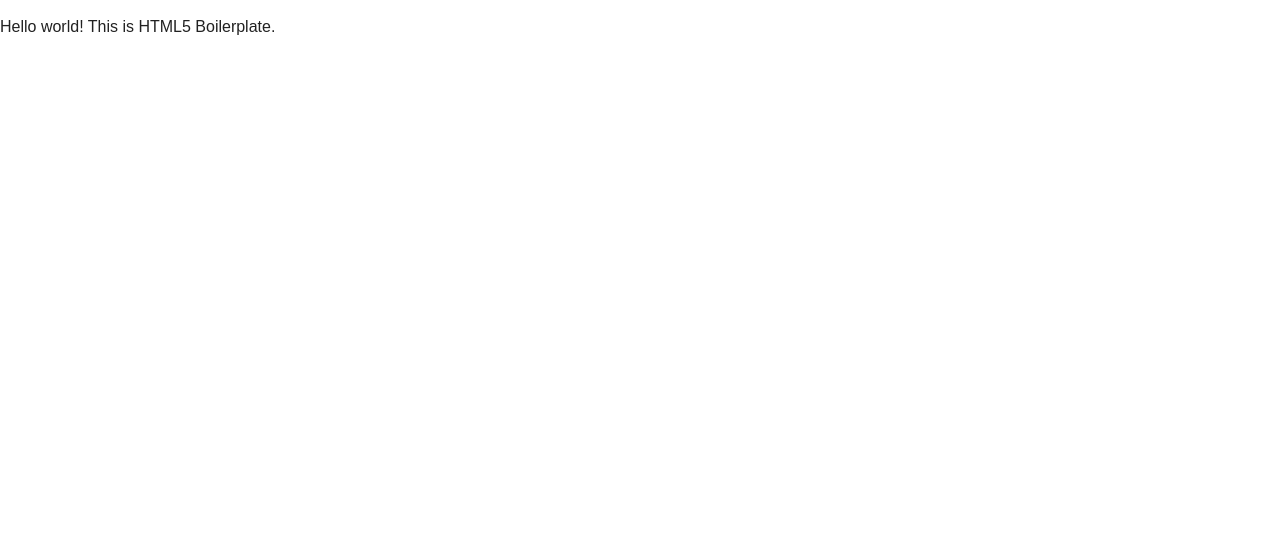
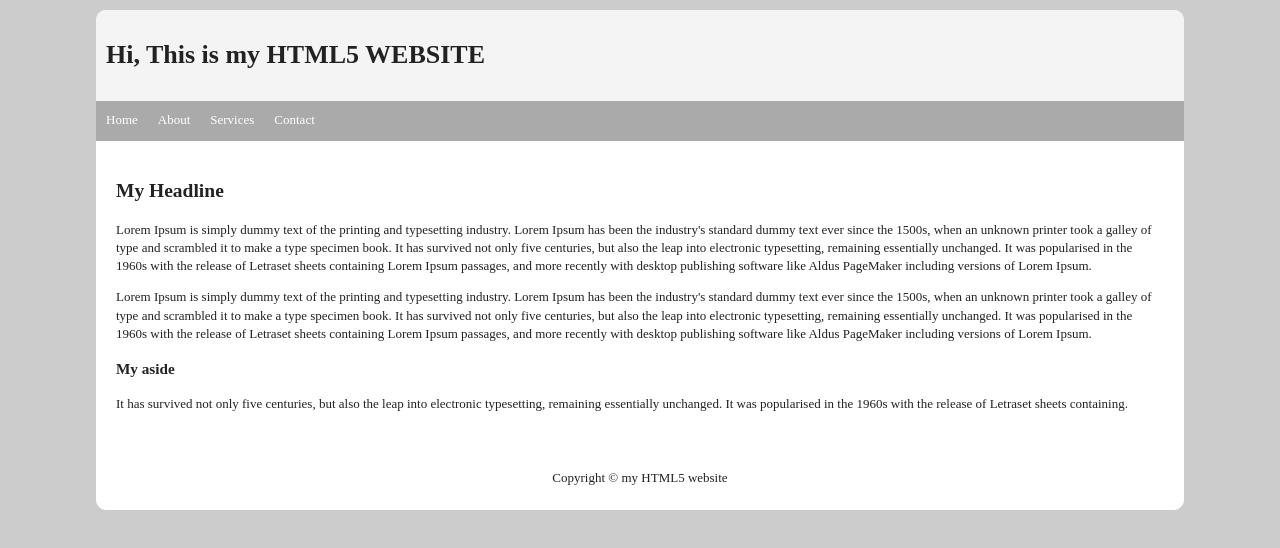
Before and after one commit to RuijieZ/Html5-starter, a plain HTML site: page index.html in a window 1280 px wide. Drawn offline with nearby package versions, Linux system fonts and the light colour scheme.

Commit message:
add header nav main footer. Add some style to header and main part.

```diff
--- a/css/main.css
+++ b/css/main.css
@@ -56,18 +56,76 @@
    Author's custom styles
    ========================================================================== */
 
+/* First thing we do is to add some styling to the body. Usually we first do three things
+    1. Define the font using font-family
+    2. Define the font size using font-size
+    3. Give it a background color using background. #ccc means grey.
+*/
 
+body {
+    font-family: aria;
+    font-size: 13px;
+    background: #ccc;
+}
 
+/*
+   The boiler plate does not take the margin away for the ul(unordered lists). We want to get rid of them now.
+*/
 
+ul {
+    margin: 0px;
+    padding: 0px;
+}
 
+/*
+    we want to make the container to be in the middle and about 80% wide.
+*/
+#container {
+    width:85%;
+    background: #fff;     /* To provide better contrast, we want the container to be white while the rest be grey.#fff is white */
+    margin: 10px auto;    /* This means 10px on the top and bottom, and auto makes it to be right in the middle because it make the left                                margin equal to the right margin */
+    overflow: auto;       /* If the overflow occurs(meaning there is too much content), it will add a scroll bar*/
+    border-radius: 10px;  /* Used to create rounded corners */
+}
 
+/*  we notice that the content is too close to the left edge of the container. What we want to do is add some padding on the left.
+    However, we do not want to add padding to the navigation bar, so we will add padding and style to each different sections
+*/
 
+header#main { /*Selector that selects the id main from the header element*/
+    /*  We want to add padding 10px on the left and make a light grey background*/
+    background: #f4f4f4; /* This is a light grey color */
+    padding: 10px;       /* padding in all 4 directions*/
+}
 
+/* align the main area and the footer */
 
+main {
+    padding:20px;
+}
 
+footer {
+    padding: 10px;
+    text-align: center; /*  Make the text to be in the middle of the footer */
+}
 
+/* Now we will work on the navigation bar */
+nav {
+    height: 40px;
+    background: #aaa; /*  This is another type of light grey */
+    overflow: hidden;
+}
 
+nav ul li {
+    float: left;         /* start aligning from the left */
+    list-style: none;    /*Get rid of the dot in front of the link*/
+    padding: 10px 10px 0 10px; /*We want it to be in the bottom, top, right, bottom and left*/
+}
 
+nav a {   /*To style a link, you cannot just style the li. You have to style the a*/
+    text-decoration: none;  /* We want our link to be white not blue, this we get rid of the colour*/
+    color: white;
+}
 
 
 /* ==========================================================================
--- a/index.html
+++ b/index.html
@@ -13,9 +13,44 @@
         <script src="js/vendor/modernizr-2.8.3.min.js"></script>
     </head>
     <body>
+        <!--We want to make the entire body to be 80% wide of the browser. To do that, we will add a div to wrap up everything -->
+        <div id = container>
+            <header id="main">
+                    <h1>Hi, This is my HTML5 WEBSITE</h1>
+            </header>
+            <nav>
+                <ul>
+                    <li><a href="#">Home</a></li>
+                    <li><a href="#">About</a></li>
+                    <li><a href="#">Services</a></li>
+                    <li><a href="#">Contact</a></li>
+                </ul>
+            </nav>
+            <main>
+                <section id="article-section">
+                    <article>
+                        <h2>My Headline</h2>
+                        <p>Lorem Ipsum is simply dummy text of the printing and typesetting industry. Lorem Ipsum has been the industry's standard dummy text ever since the 1500s, when an unknown printer took a galley of type and scrambled it to make a type specimen book. It has survived not only five centuries, but also the leap into electronic typesetting, remaining essentially unchanged. It was popularised in the 1960s with the release of Letraset sheets containing Lorem Ipsum passages, and more recently with desktop publishing software like Aldus PageMaker including versions of Lorem Ipsum.
+                        </p>
+                        <p>Lorem Ipsum is simply dummy text of the printing and typesetting industry. Lorem Ipsum has been the industry's standard dummy text ever since the 1500s, when an unknown printer took a galley of type and scrambled it to make a type specimen book. It has survived not only five centuries, but also the leap into electronic typesetting, remaining essentially unchanged. It was popularised in the 1960s with the release of Letraset sheets containing Lorem Ipsum passages, and more recently with desktop publishing software like Aldus PageMaker including versions of Lorem Ipsum.
+                        </p>
+                    </article>
+                </section>
+                <aside>
+                    <h3>My aside</h3>
+                    <p>
+                         It has survived not only five centuries, but also the leap into electronic typesetting, remaining essentially unchanged. It was popularised in the 1960s with the release of Letraset sheets containing.
+                    </p>
+                </aside>
+            </main>
 
-        <p>Hello world! This is HTML5 Boilerplate.</p>
+            <!--Now we want to make the article float to the left and make the sidebar(aside) float to the right. However, we do not want the footer to float with the them. So the solution is to add something a div under our main, and give it a class called clearfix. Because we are using boiler plate, the clearfix class is pre-defined for us. -->
+            <div class = "clearfix"></div>
 
+            <footer>
+                <p>Copyright &copy; my HTML5 website</p>   <!-- &copy; is the copy right symbol -->
+            </footer>
+        </div>
         <script src="//ajax.googleapis.com/ajax/libs/jquery/1.11.2/jquery.min.js"></script>
         <script>window.jQuery || document.write('<script src="js/vendor/jquery-1.11.2.min.js"><\/script>')</script>
 
```
